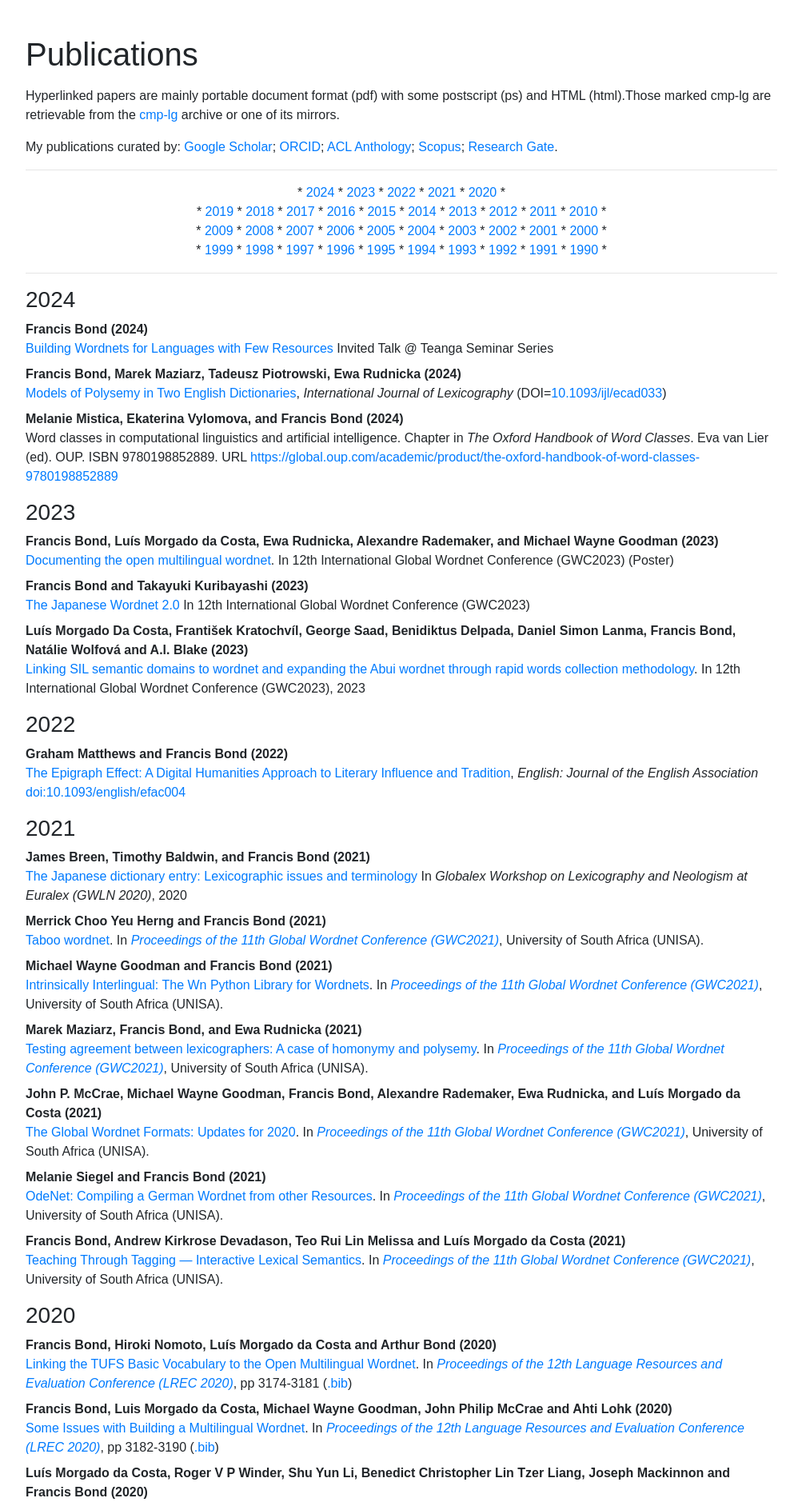
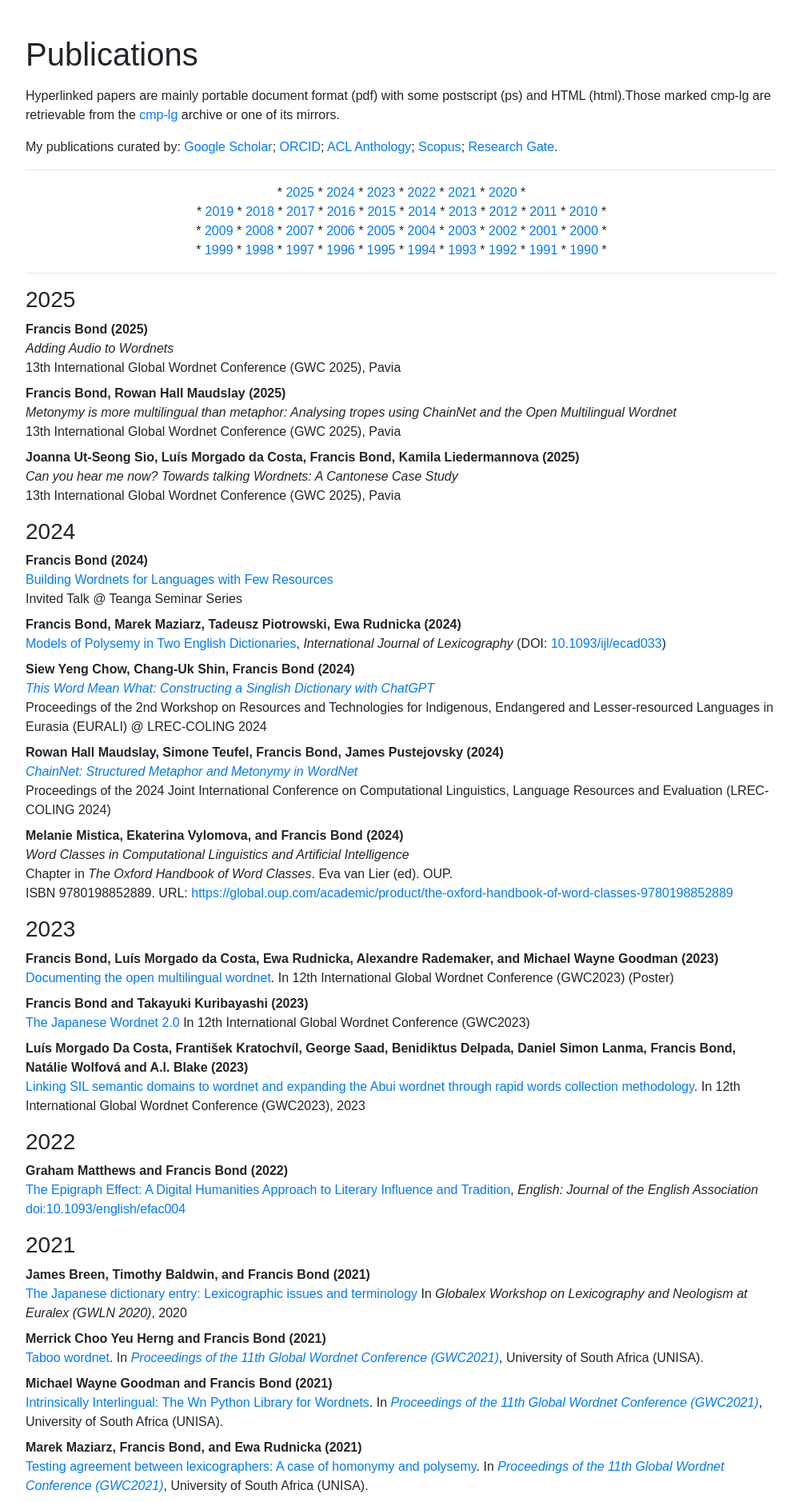
Before and after one commit to fcbond/fcbond.github.io, a Flask app: page /pubs.html in a window 1280 px wide. Shown: the part 56-1934 px from the top of the page at 80% size, without its empty margins (138-1136 px from the left). Run offline with Flask 3, Linux system fonts and the light colour scheme; some libraries are stand-ins or nearby versions.

Commit message:
updated publications

```diff
--- a/fcb/templates/pubs.html
+++ b/fcb/templates/pubs.html
@@ -22,6 +22,7 @@
 <hr>
 <p align="center">
   *
+  <a href="#2025">2025</a> *
   <a href="#2024">2024</a> *
   <a href="#2023">2023</a> *
   <a href="#2022">2022</a> *
@@ -63,16 +64,65 @@
 
 </p>
 <hr>
+<h3><a name="2025">2025</a></h3>
+<dl>
+  <dt>Francis Bond (2025)</dt>
+  <dd>
+    <i>Adding Audio to Wordnets</i><br>
+    13th International Global Wordnet Conference (GWC 2025), Pavia
+  </dd>
+
+  <dt>Francis Bond, Rowan Hall Maudslay (2025)</dt>
+  <dd>
+    <i>Metonymy is more multilingual than metaphor: Analysing tropes using ChainNet and the Open Multilingual Wordnet</i><br>
+    13th International Global Wordnet Conference (GWC 2025), Pavia
+  </dd>
+
+  <dt>Joanna Ut-Seong Sio, Luís Morgado da Costa, Francis Bond, Kamila Liedermannova (2025)</dt>
+  <dd>
+    <i>Can you hear me now? Towards talking Wordnets: A Cantonese Case Study</i><br>
+    13th International Global Wordnet Conference (GWC 2025), Pavia
+  </dd>
+
+</dl>
+
+
 <h3><a name="2024">2024</a></h3>
 <dl>
-  <dt>Francis Bond (2024)
- <dd>   <a href="https://www.youtube.com/watch?v=yFeiyWZRkY4">Building Wordnets for Languages with Few Resources</a>
+  <dt>Francis Bond (2024)</dt>
+  <dd>
+    <a href="https://www.youtube.com/watch?v=yFeiyWZRkY4">Building Wordnets for Languages with Few Resources</a><br>
     Invited Talk @ Teanga Seminar Series
+  </dd>
+
   <dt><a name="Bond:Maziarz:Piotowski:Rudnicka:2024">Francis Bond, Marek Maziarz, Tadeusz Piotrowski, Ewa Rudnicka (2024)</a></dt>
-    <dd><a href=''>Models of Polysemy in Two English Dictionaries</a>, <i>International Journal of Lexicography</i> (DOI=<a href="https://doi.org/10.1093/ijl/ecad033">10.1093/ijl/ecad033</a>)</dd>
+  <dd>
+    <a href="">Models of Polysemy in Two English Dictionaries</a>,
+    <i>International Journal of Lexicography</i>
+    (DOI: <a href="https://doi.org/10.1093/ijl/ecad033">10.1093/ijl/ecad033</a>)
+  </dd>
+
+  <dt>Siew Yeng Chow, Chang-Uk Shin, Francis Bond (2024)</dt>
+  <dd>
+    <i><a href="https://aclanthology.org/2024.eurali-1.7.pdf">This Word Mean What: Constructing a Singlish Dictionary with ChatGPT</a></i><br>
+    Proceedings of the 2nd Workshop on Resources and Technologies for Indigenous, Endangered and Lesser-resourced Languages in Eurasia (EURALI) @ LREC-COLING 2024<br>
+  </dd>
+
+  <dt>Rowan Hall Maudslay, Simone Teufel, Francis Bond, James Pustejovsky (2024)</dt>
+  <dd>
+    <i><a href="https://aclanthology.org/2024.lrec-main.266.pdf">ChainNet: Structured Metaphor and Metonymy in WordNet</a></i><br>
+    Proceedings of the 2024 Joint International Conference on Computational Linguistics, Language Resources and Evaluation (LREC-COLING 2024)<br>
+  </dd>
+
   <dt>Melanie Mistica, Ekaterina Vylomova, and Francis Bond (2024)</dt>
-  <dd>Word     classes in computational linguistics and artificial intelligence.
-    Chapter in <i>The Oxford Handbook of Word Classes</i>. Eva van Lier (ed). OUP. ISBN 9780198852889. URL <a href='https://global.oup.com/academic/product/the-oxford-handbook-of-word-classes-9780198852889'>https://global.oup.com/academic/product/the-oxford-handbook-of-word-classes-9780198852889</a></dd>
+  <dd>
+    <i>Word Classes in Computational Linguistics and Artificial Intelligence</i><br>
+    Chapter in <i>The Oxford Handbook of Word Classes</i>. Eva van Lier (ed). OUP.<br>
+    ISBN 9780198852889. URL:
+    <a href="https://global.oup.com/academic/product/the-oxford-handbook-of-word-classes-9780198852889">
+      https://global.oup.com/academic/product/the-oxford-handbook-of-word-classes-9780198852889
+    </a>
+  </dd>
 </dl>
 
 
```
Also changed, not shown: docs/pubs.html (+55 -5 lines).
